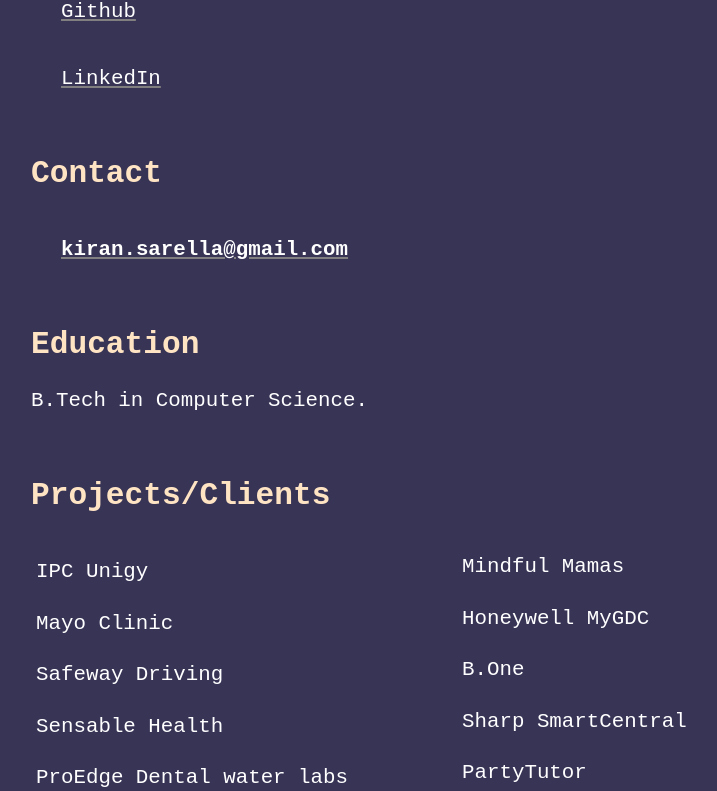
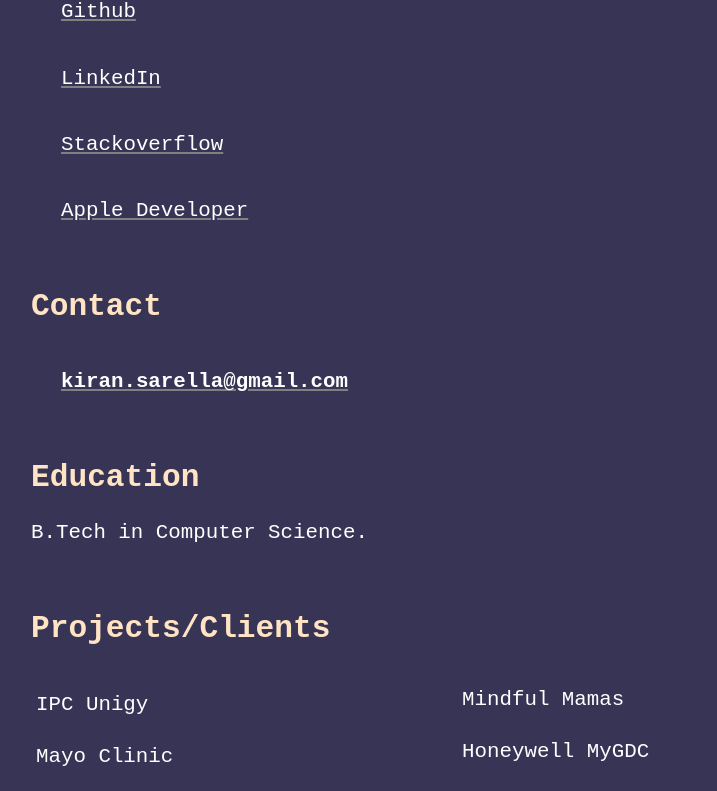
Before and after one commit to KiranSarella/KiranSarella.github.io, a SvelteKit app: page / in a window 1280 px wide. Shown: the part 1657-2448 px from the top of the page, without its empty margins (193-910 px from the left). Built offline with nearby package versions, Linux system fonts and the light colour scheme.

Commit message:
updated links

```diff
--- a/src/routes/+page.svelte
+++ b/src/routes/+page.svelte
@@ -112,6 +112,12 @@
     <a href="https://www.linkedin.com/in/KiranSarella/" class="link" target="_blank">
         LinkedIn
     </a>
+    <a href="https://stackoverflow.com/users/2098686/kiran-s?tab=answers" class="link" target="_blank">
+        Stackoverflow
+    </a>
+    <a href="https://apps.apple.com/us/developer/kiran-sarella/id1595001601" class="link" target="_blank">
+        Apple Developer
+    </a>
 </div>
 
 
@@ -149,9 +155,10 @@
         <li>myColorado</li>
         <li>Mindful Mamas</li>
         <li>Honeywell MyGDC</li>
-        <li>B.One</li>
+        <li>B.One Hub</li>
         <li>Sharp SmartCentral</li>
         <li>PartyTutor</li>
+        <li>Notes 365</li>
         <li style="opacity: 0.4;">..more</li>
     </ul>
 </div>
```
